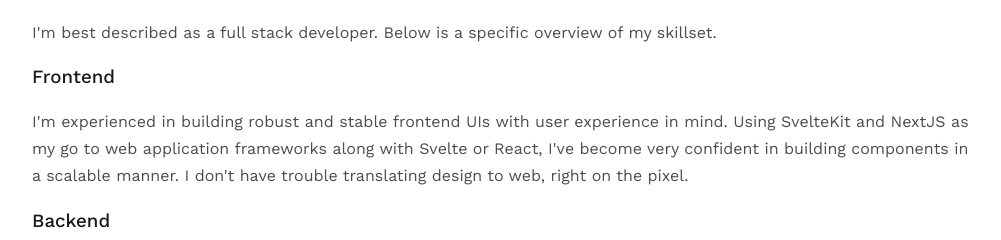
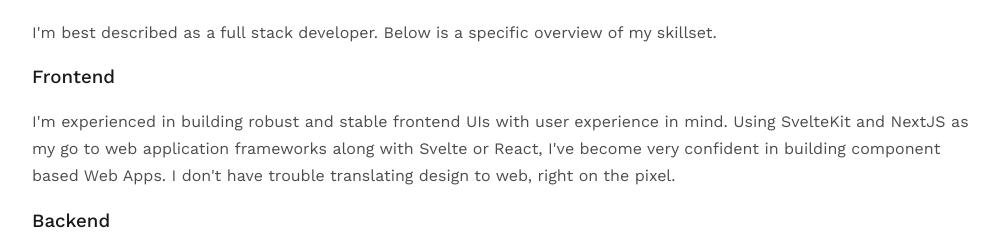
Before and after one commit to zeepsopje/zeepsopje.com, a SvelteKit app: page / in a window 1280 px wide. Shown: the part 1193-1433 px from the top of the page, without its empty margins (138-1139 px from the left). Built offline with nearby package versions, Linux system fonts and the light colour scheme.

Commit message:
minor change in project desc

```diff
--- a/src/routes/+page.svelte
+++ b/src/routes/+page.svelte
@@ -36,7 +36,7 @@
 		</p>
 		<h3>Frontend</h3>
 		<p>
-			I'm experienced in building robust and stable frontend UIs with user experience in mind. Using SvelteKit and NextJS as my go to web application frameworks along with Svelte or React, I've become very confident in building components in a scalable manner. I don't have trouble translating design to web, right on the pixel.
+			I'm experienced in building robust and stable frontend UIs with user experience in mind. Using SvelteKit and NextJS as my go to web application frameworks along with Svelte or React, I've become very confident in building component based Web Apps. I don't have trouble translating design to web, right on the pixel.
 		</p>
 		<h3>Backend</h3>
 		<p>
```
